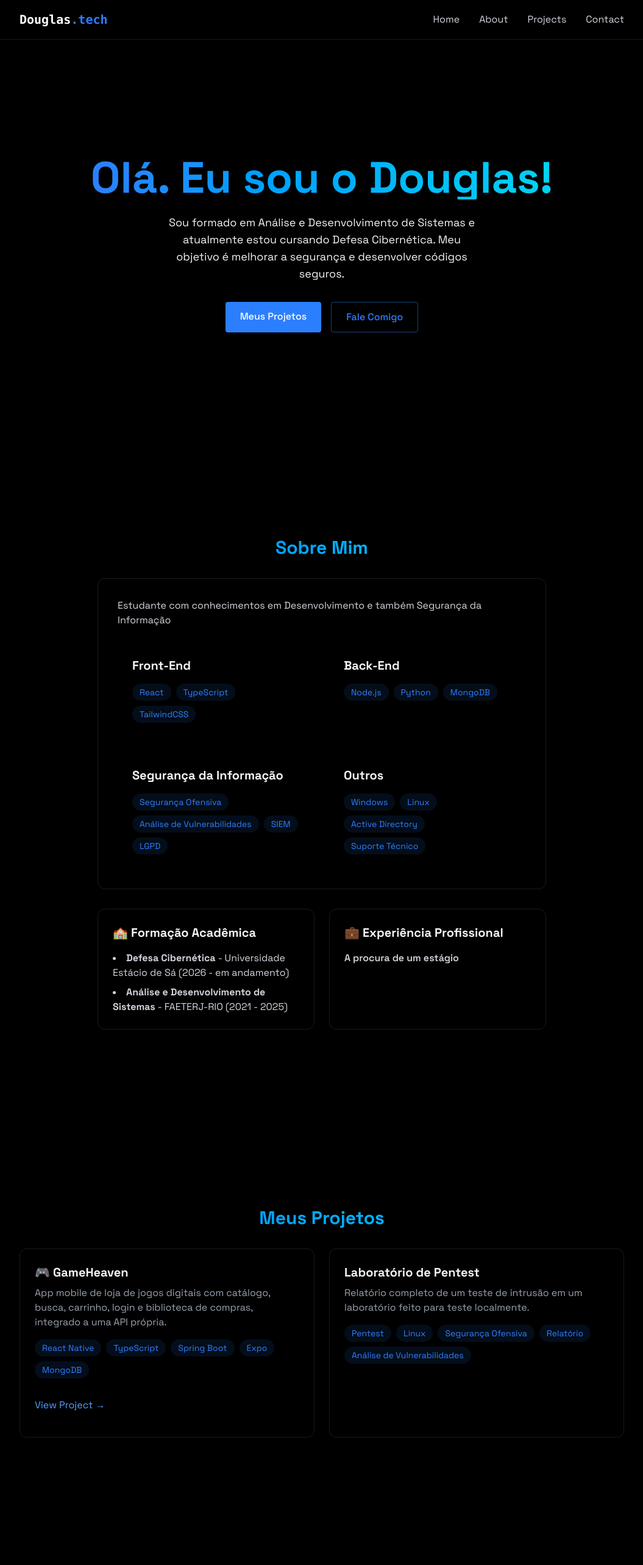
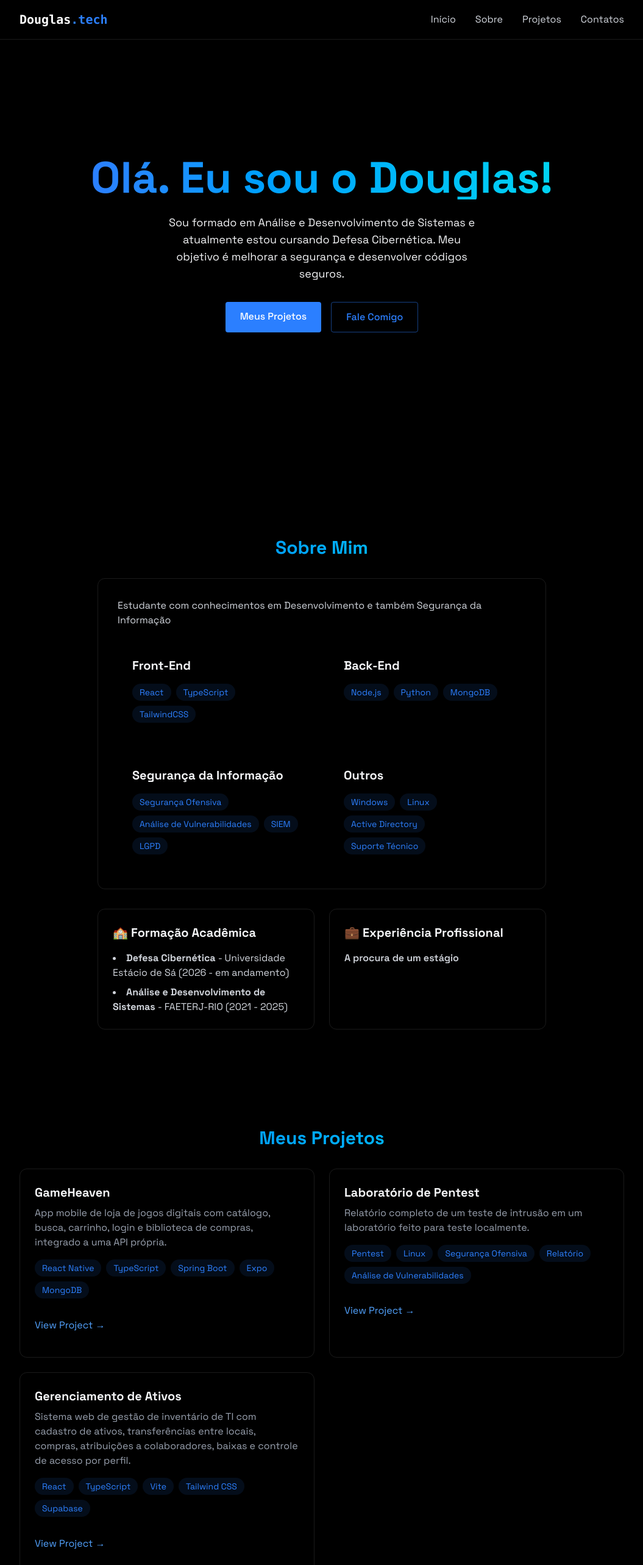
Before and after one commit to DouglasCerqueira/douglas-portifolio, a React (Vite) app: page / in a window 1280 px wide. Shown: the top 2566 px of the page at 61% size, without its empty margins (112-1167 px from the left). Built offline with nearby package versions, Linux system fonts and the light colour scheme.

Commit message:
alterações e adição de mais um projeto

```diff
--- a/src/components/Navbar.tsx
+++ b/src/components/Navbar.tsx
@@ -26,16 +26,16 @@ export const Navbar = ({ menuOpen, setMenuOpen }: NavbarProps) => {
 
                     <div className="hidden md:flex items-center space-x-8">
                         <a href="#home" className="text-gray-300 hover:text-white transition-colors">
-                            Home
+                            Início
                         </a>
                         <a href="#about" className="text-gray-300 hover:text-white transition-colors">
-                            About
+                            Sobre
                         </a>
                         <a href="#projects" className="text-gray-300 hover:text-white transition-colors">
-                            Projects
+                            Projetos
                         </a>
                         <a href="#contact" className="text-gray-300 hover:text-white transition-colors">
-                            Contact
+                            Contatos
                         </a>
                     </div>
                 </div>
--- a/src/components/sections/Projects.tsx
+++ b/src/components/sections/Projects.tsx
@@ -12,7 +12,7 @@ export const Projects = () => {
           <div className="grid grid-cols-1 md:grid-cols-2 gap-6">
             <div className="p-6 rounded-xl border border-white/10 hover:-translate-y-1 hover:border-blue-500/30
             hover:shadow-[0_2px_8px_rgba(59,130,246,0.2)] transition">
-              <h3 className="text-xl font-bold mb-2">🎮 GameHeaven</h3>
+              <h3 className="text-xl font-bold mb-2">GameHeaven</h3>
               <p className="text-gray-400 mb-4">
                 App mobile de loja de jogos digitais com catálogo, busca, carrinho,
                 login e biblioteca de compras, integrado a uma API própria.
@@ -40,10 +40,37 @@ export const Projects = () => {
               <div className="flex flex-wrap gap-2 mb-4">
                 {["Pentest", "Linux", "Segurança Ofensiva", "Relatório", "Análise de Vulnerabilidades"].map((tech, key) => (
                   <span key={key} className=" bg-blue-500/10 text-blue-500 py-1 px-3 rounded-full text-sm transition
-                   hover:bg-blue-500/20 hover:-translate-y-0.5hover:shadow-[0_2px_8px_rgba(59,130,246,0.2)]">
+                   hover:bg-blue-500/20 hover:-translate-y-0.5 hover:shadow-[0_2px_8px_rgba(59,130,246,0.2)]">
                     {tech}
                   </span>
                 ))}
+              </div>
+              <div className="flex justify-between items-center">
+                <a href="https://drive.google.com/file/d/1Aa-Pvx7vkVRRkskee16spmHfDPWkfsdG/view?usp=drive_link" className="text-blue-400 hover:text-blue-300 transition-colors my-4">
+                  View Project →
+                </a>
+              </div>
+            </div>
+            <div className="p-6 rounded-xl border border-white/10 hover:-translate-y-1 hover:border-blue-500/30
+            hover:shadow-[0_2px_8px_rgba(59,130,246,0.2)] transition">
+              <h3 className="text-xl font-bold mb-2">Gerenciamento de Ativos</h3>
+              <p className="text-gray-400 mb-4">
+                Sistema web de gestão de inventário de TI com cadastro de ativos,
+                transferências entre locais, compras, atribuições a colaboradores,
+                baixas e controle de acesso por perfil.
+              </p>
+              <div className="flex flex-wrap gap-2 mb-4">
+                {["React", "TypeScript", "Vite", "Tailwind CSS", "Supabase"].map((tech, key) => (
+                  <span key={key} className="bg-blue-500/10 text-blue-500 py-1 px-3 rounded-full text-sm hover:bg-blue-500/20
+                    hover:shadow-[0_2px_8px_rgba(59,130,246,0.1)] transition-all">
+                    {tech}
+                  </span>
+                ))}
+              </div>
+              <div className="flex justify-between items-center">
+                <a href="https://github.com/DouglasCerqueira/gerenciamento-ativos" className="text-blue-400 hover:text-blue-300 transition-colors my-4">
+                  View Project →
+                </a>
               </div>
             </div>
           </div>
```
